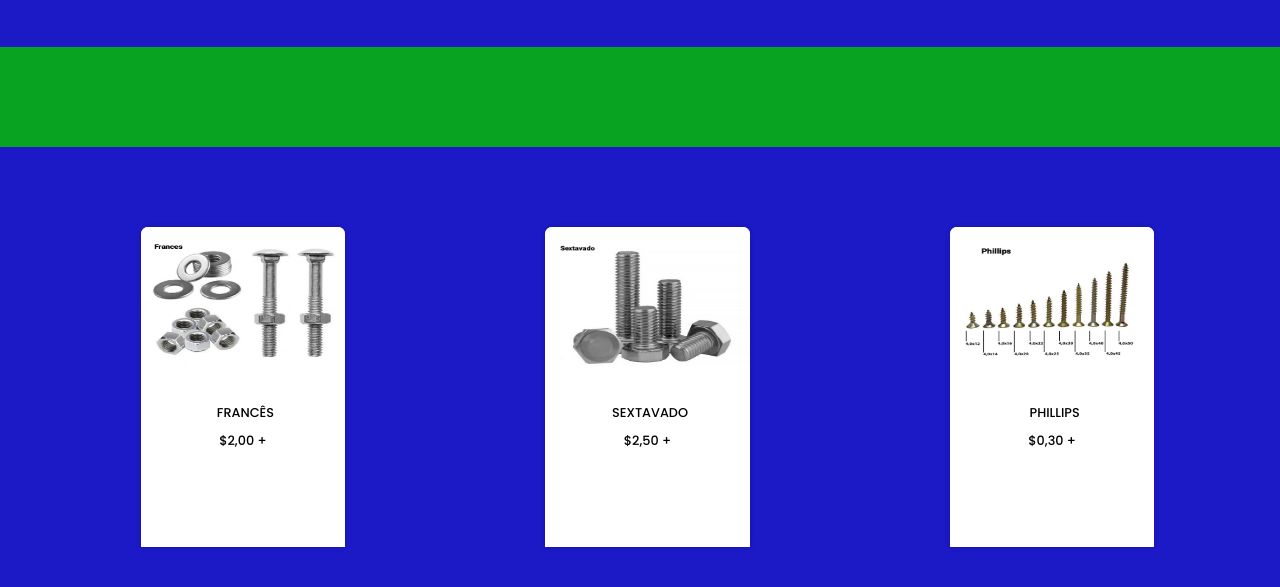
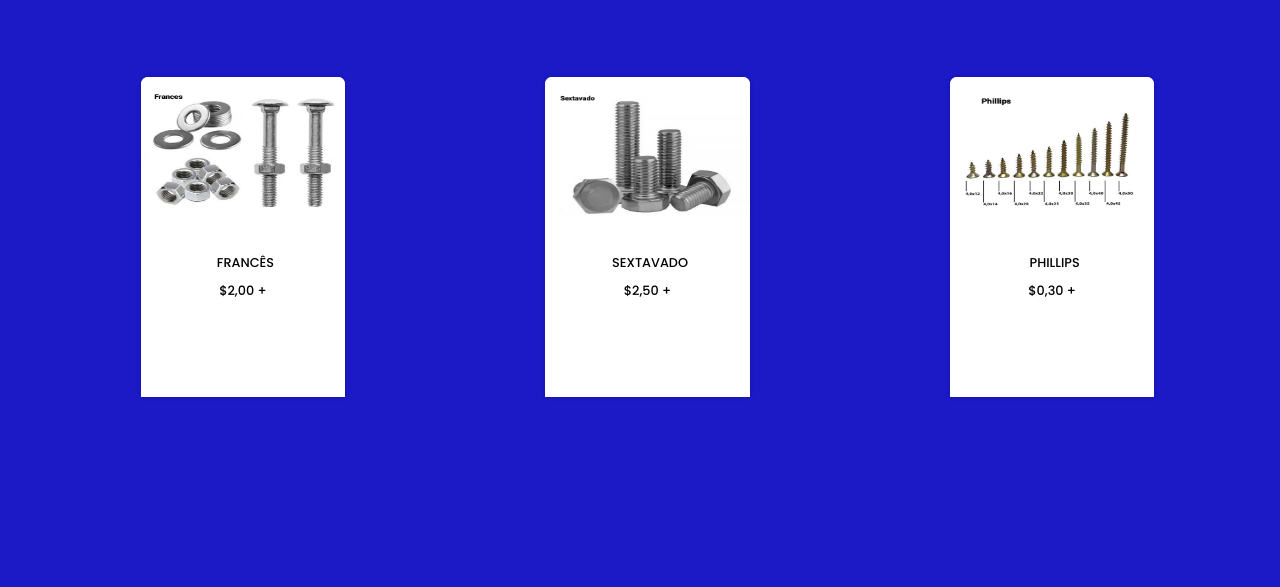
Before and after one commit to Thaina006/trabalhoAcademico, a plain HTML site: page parafuso.html in a window 1280 px wide. Shown: the part 115-702 px from the top of the page. Drawn offline with Linux system fonts and the light colour scheme.

Commit message:
Update parafuso.html

```diff
--- a/parafuso.html
+++ b/parafuso.html
@@ -17,7 +17,6 @@
     </header>
     <h1>Parafusos</h1>
     <section class="section-ofertas" id="ofertas">
-        <div class = "retangulo-verde"></div>
         <div class="bloco-ofertas">
             <div class="card-venda" class="teste">
                 <div class="img-card">
```
